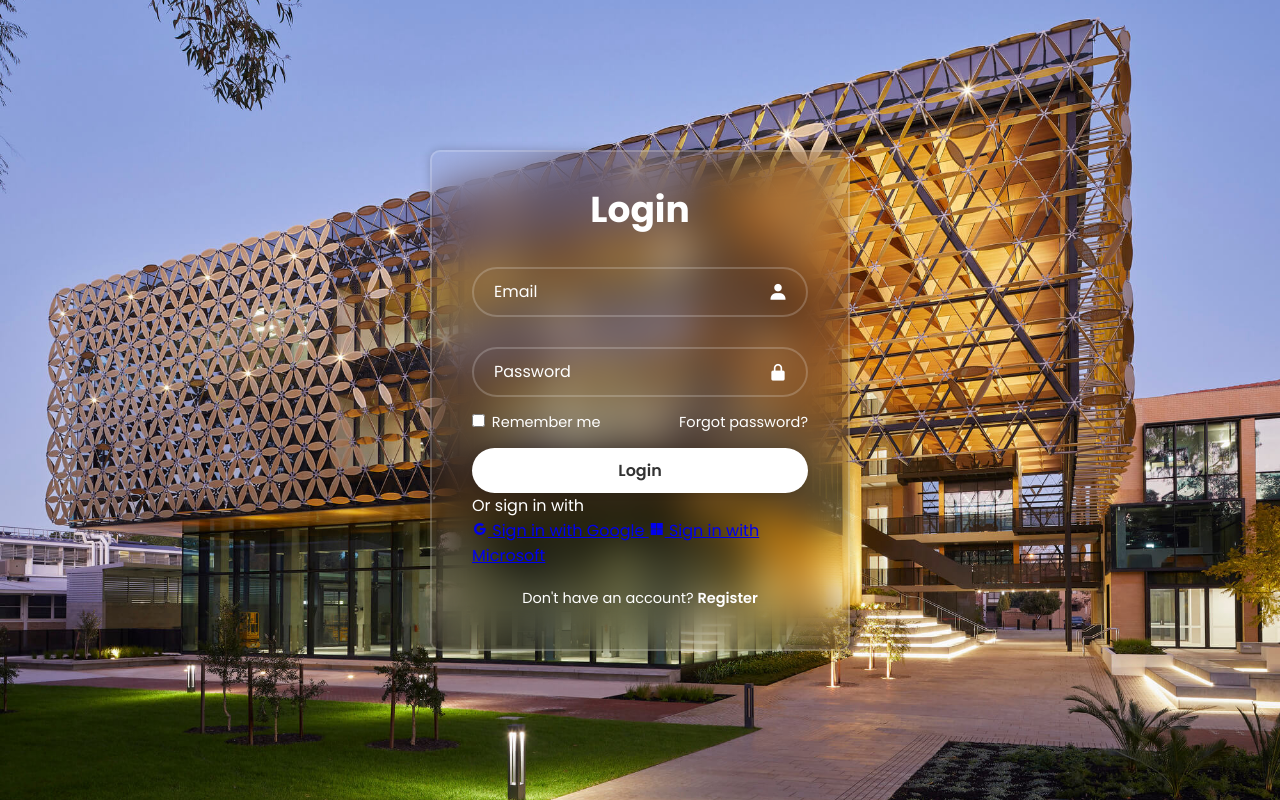
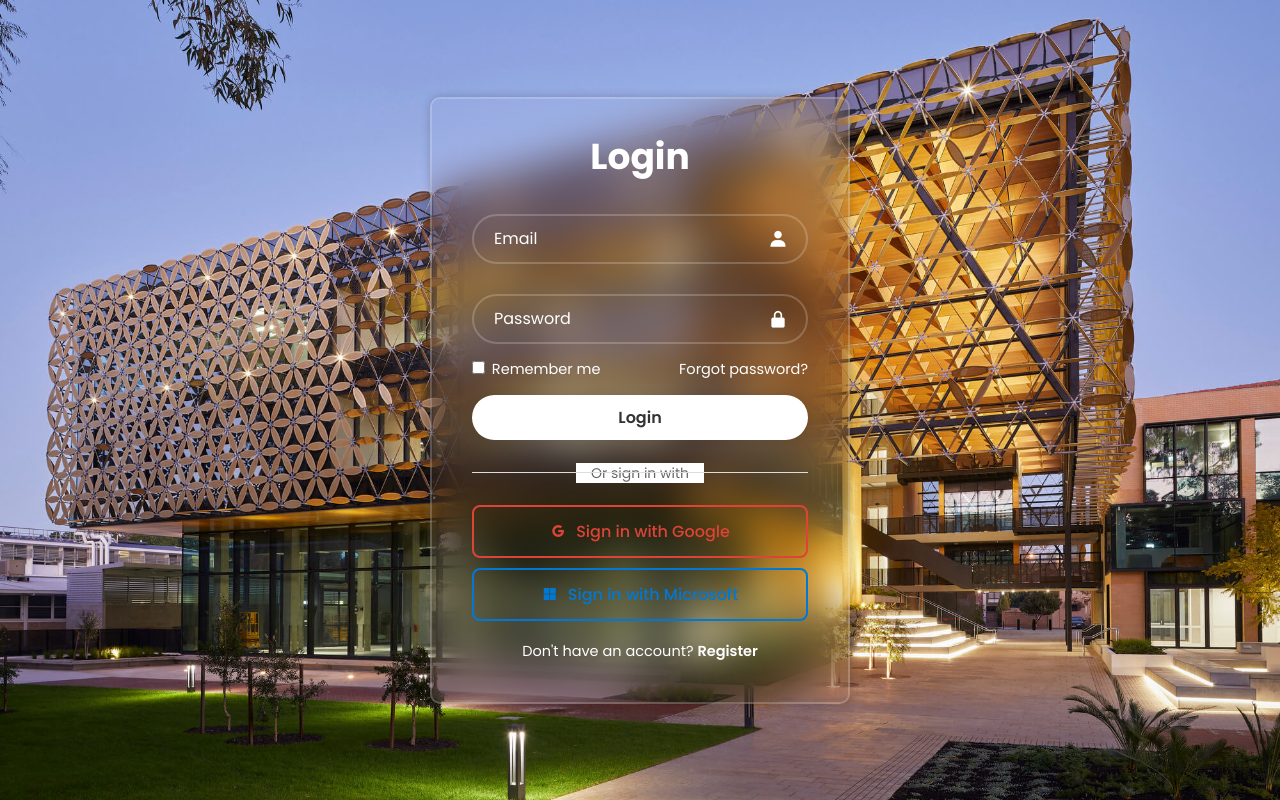
Before and after one commit to Zackggiitt/CITS3200-Scheduling-WebApp--team-42, a Flask app: page / in a window 1280 px wide. Run offline with Flask 3, Linux system fonts and the light colour scheme.

```diff
--- a/static/style.css
+++ b/static/style.css
@@ -238,3 +238,98 @@ body {
 .register-link p a:hover {
     text-decoration: underline;
 }
+
+
+/* OAuth styles */
+.oauth-section {
+    margin: 20px 0;
+}
+
+.divider {
+    text-align: center;
+    margin: 20px 0;
+    position: relative;
+}
+
+.divider::before {
+    content: '';
+    position: absolute;
+    top: 50%;
+    left: 0;
+    right: 0;
+    height: 1px;
+    background: #ddd;
+}
+
+.divider span {
+    background: white;
+    padding: 0 15px;
+    color: #666;
+    font-size: 14px;
+}
+
+.oauth-buttons {
+    display: flex;
+    flex-direction: column;
+    gap: 10px;
+}
+
+.oauth-btn {
+    display: flex;
+    align-items: center;
+    justify-content: center;
+    padding: 12px 20px;
+    border: 2px solid #ddd;
+    border-radius: 8px;
+    text-decoration: none;
+    font-weight: 500;
+    transition: all 0.3s ease;
+    gap: 10px;
+}
+
+.oauth-btn:hover {
+    transform: translateY(-2px);
+    box-shadow: 0 4px 8px rgba(0,0,0,0.1);
+}
+
+.google-btn {
+    color: #db4437;
+    border-color: #db4437;
+}
+
+.google-btn:hover {
+    background: #db4437;
+    color: white;
+}
+
+.microsoft-btn {
+    color: #0078d4;
+    border-color: #0078d4;
+}
+
+.microsoft-btn:hover {
+    background: #0078d4;
+    color: white;
+}
+
+/* Dashboard styles */
+.dashboard-container {
+    max-width: 800px;
+    margin: 50px auto;
+    padding: 20px;
+    text-align: center;
+}
+
+.user-info {
+    background: #f9f9f9;
+    padding: 20px;
+    border-radius: 8px;
+    margin: 20px 0;
+}
+
+.avatar {
+    width: 80px;
+    height: 80px;
+    border-radius: 50%;
+    margin-bottom: 10px;
+}
```
